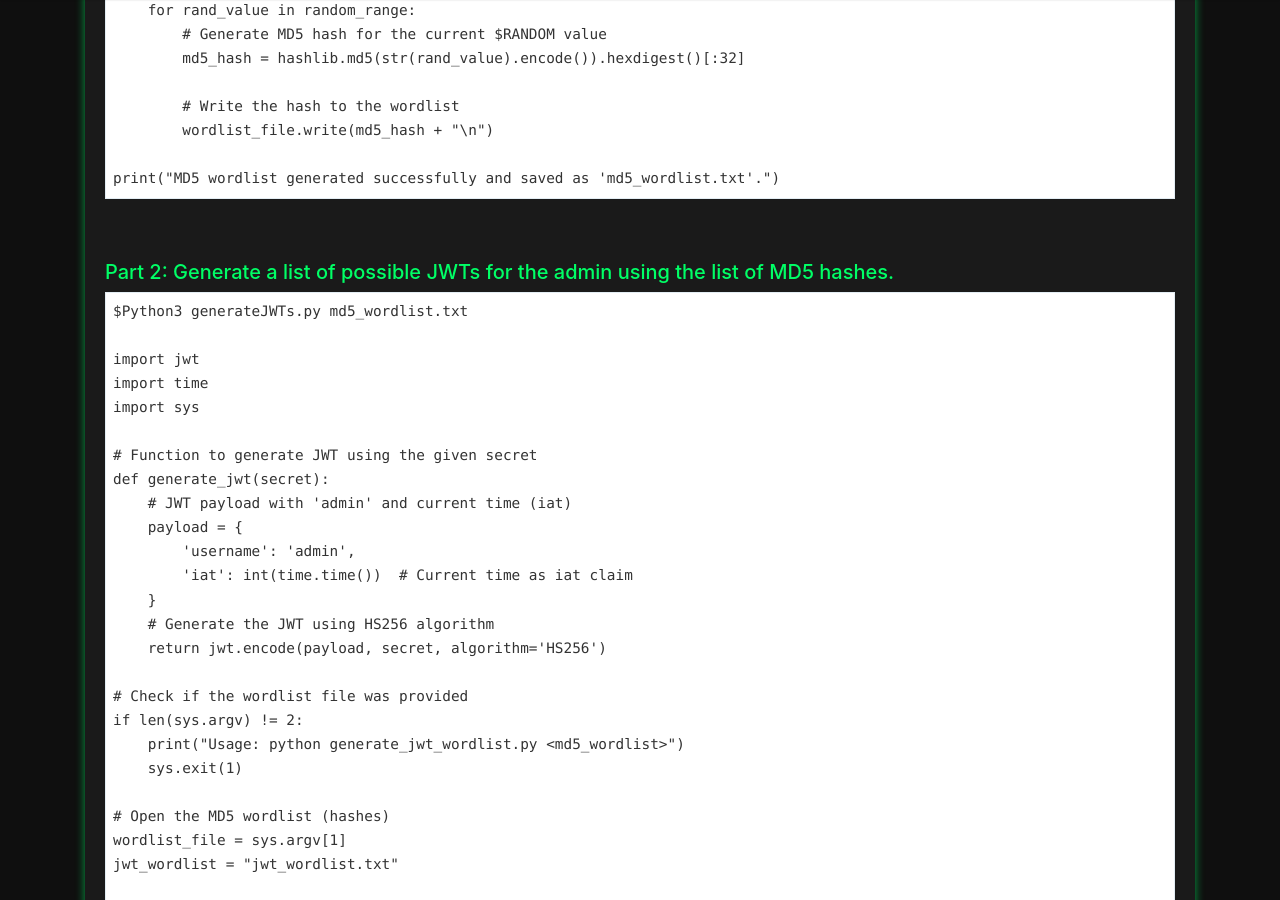
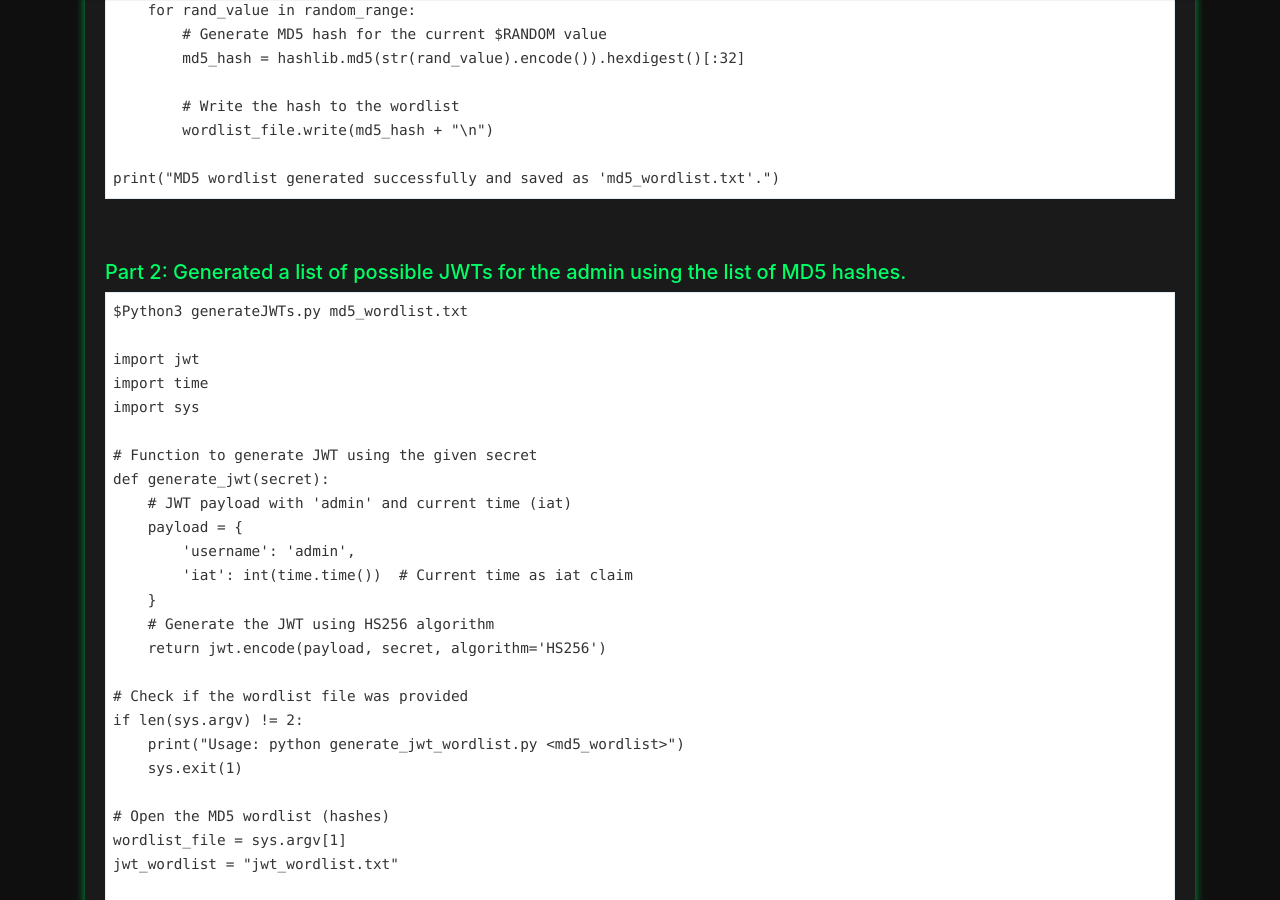
Before and after one commit to Turbul3nce/Turbul3nce.github.io, a Jekyll site: the page built from _pages/writeups/web/dinvoice.md, in a window 1280 px wide and 900 px high, scrolled down 3943 px. Built offline with Jekyll 4.4.1, drawn with Linux system fonts in a browser that asks for light colours; nearby versions of some CDN libraries.

Commit message:
Update dinvoice.md

````diff
--- a/_pages/writeups/web/dinvoice.md
+++ b/_pages/writeups/web/dinvoice.md
@@ -5,7 +5,7 @@ permalink: /writeups/web/dinvoice
 comments: false
 ---
 <p align="center">
-  <img src="https://i.imgflip.com/972xdb.jpg" title="Bibliophile" width="100%" />
+  <img src="https://i.imgflip.com/97aktr.jpg" title="Bibliophile" width="100%" />
 </p>
 
 ##### Difficulty: <b>Medium</b>
@@ -83,7 +83,7 @@ print("MD5 wordlist generated successfully and saved as 'md5_wordlist.txt'.")
 ```
 <br>
 
-##### Part 2: Generate a list of possible JWTs for the admin using the list of MD5 hashes.
+##### Part 2: Generated a list of possible JWTs for the admin using the list of MD5 hashes.
 ```python3
 $Python3 generateJWTs.py md5_wordlist.txt
 
````
